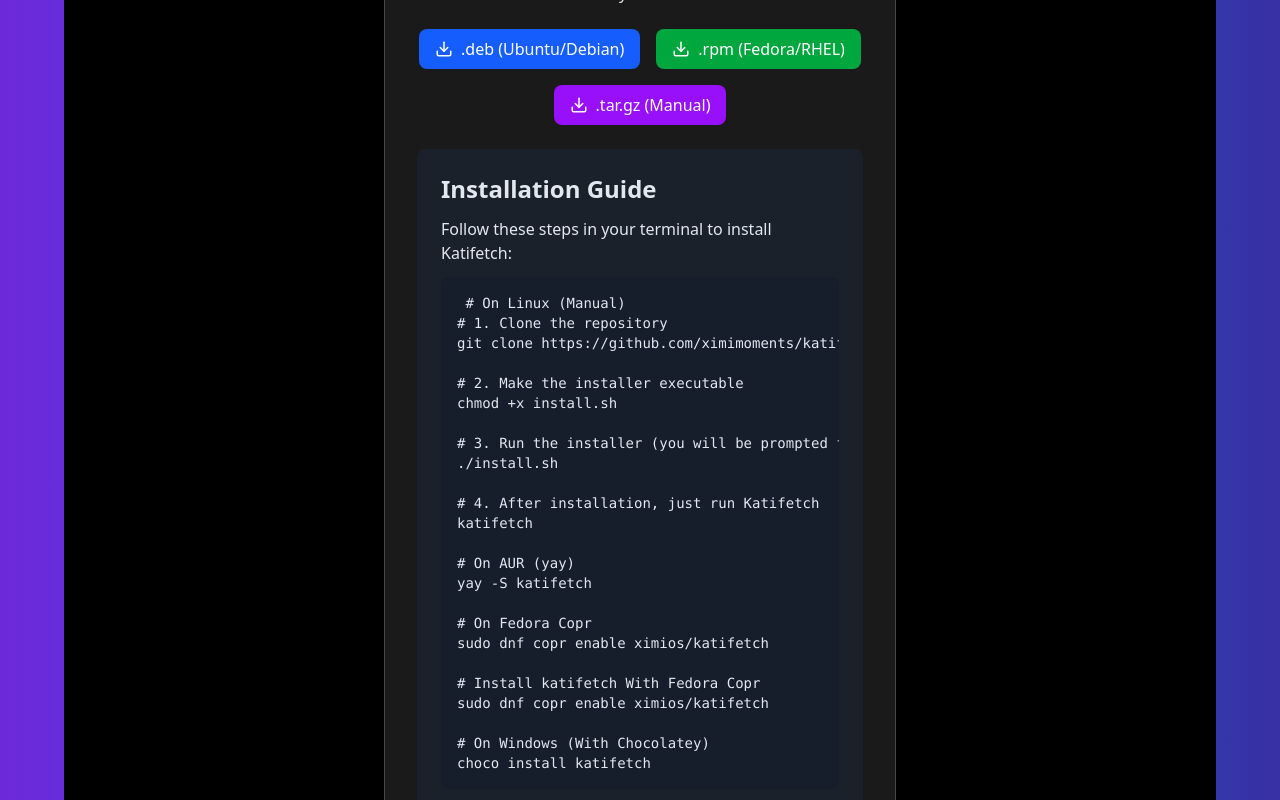
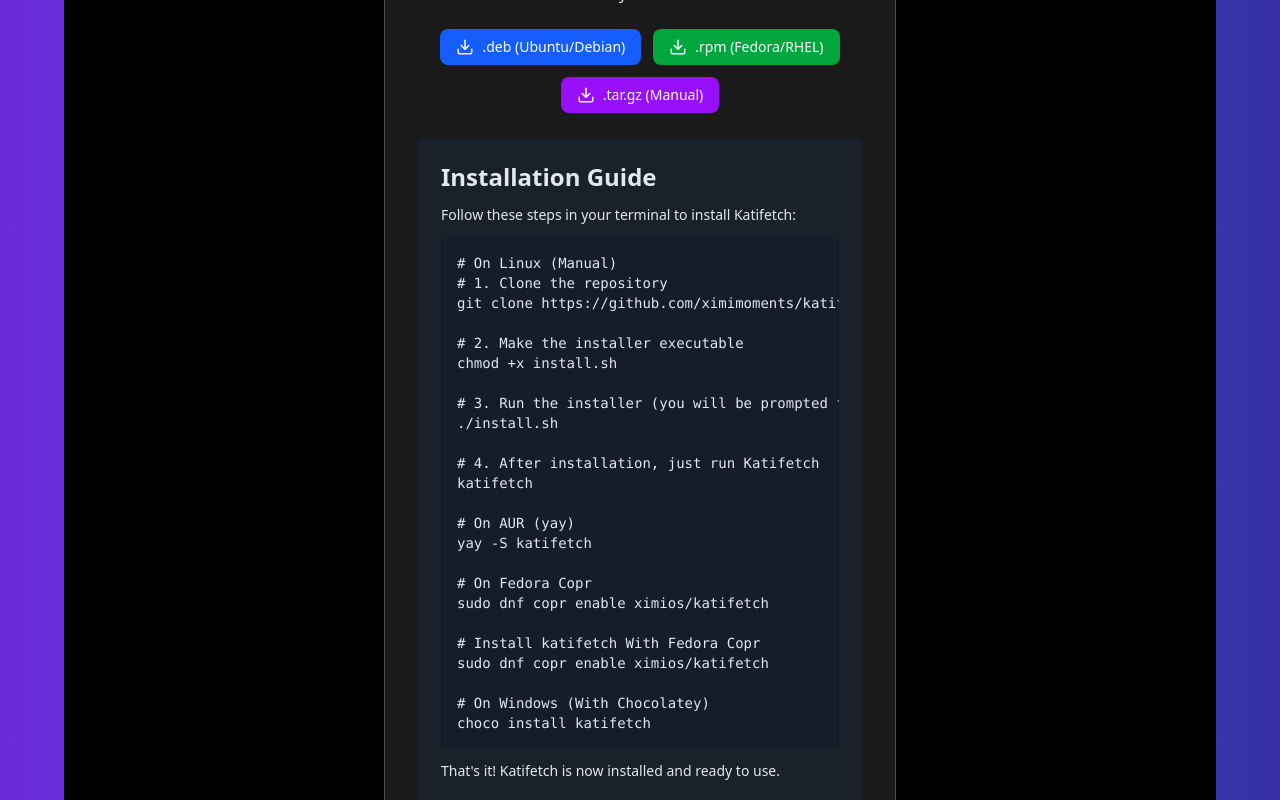
Before and after one commit to ximimoments/katifetch-site, a React (Vite) app: page / in a window 1280 px wide. Shown: the part 1040-1840 px from the top of the page. Built offline with nearby package versions, Linux system fonts and the light colour scheme.

Commit message:
Update InstallerCard.jsx

```diff
--- a/src/components/InstallerCard.jsx
+++ b/src/components/InstallerCard.jsx
@@ -4,21 +4,21 @@
 export default function InstallerCard() {
   return (
     <motion.div
-      className="bg-white/10 backdrop-blur-lg border border-white/20 rounded-2xl p-8 text-center text-white shadow-lg max-w-lg mx-auto"
+      className="bg-white/10 backdrop-blur-lg border border-white/20 rounded-2xl p-4 sm:p-8 text-center text-white shadow-lg w-full max-w-lg mx-auto box-border overflow-hidden"
       initial={{ opacity: 0, y: 30 }}
       animate={{ opacity: 1, y: 0 }}
       transition={{ duration: 0.6 }}
     >
-      <h2 className="text-3xl font-semibold mb-3">Download Katifetch</h2>
-      <p className="text-gray-200 mb-6">
+      <h2 className="text-2xl sm:text-3xl font-semibold mb-3">Download Katifetch</h2>
+      <p className="text-gray-200 mb-6 text-sm sm:text-base">
         Choose your preferred format to install Katifetch on your system.
       </p>
 
       {/* Download Buttons */}
-      <div className="flex flex-wrap justify-center gap-4 mb-6">
+      <div className="flex flex-wrap justify-center gap-3 mb-6 w-full">
         <a
           href="https://github.com/ximimoments/katifetch/releases/download/13.1/katifetch-13.1.deb"
-          className="flex items-center gap-2 bg-blue-600 hover:bg-blue-700 transition px-4 py-2 rounded-lg font-medium"
+          className="flex items-center gap-2 bg-blue-600 hover:bg-blue-700 transition px-3 sm:px-4 py-2 rounded-lg font-medium text-xs sm:text-sm"
         >
           <Download size={18} />
           <span>.deb (Ubuntu/Debian)</span>
@@ -26,7 +26,7 @@
 
         <a
           href="https://github.com/ximimoments/katifetch/releases/download/13.1/katifetch-13.1-2.fc43.noarch.rpm"
-          className="flex items-center gap-2 bg-green-600 hover:bg-green-700 transition px-4 py-2 rounded-lg font-medium"
+          className="flex items-center gap-2 bg-green-600 hover:bg-green-700 transition px-3 sm:px-4 py-2 rounded-lg font-medium text-xs sm:text-sm"
         >
           <Download size={18} />
           <span>.rpm (Fedora/RHEL)</span>
@@ -34,7 +34,7 @@
 
         <a
           href="https://github.com/ximimoments/katifetch/releases/download/13.1/katifetch-13.1.tar.gz"
-          className="flex items-center gap-2 bg-purple-600 hover:bg-purple-700 transition px-4 py-2 rounded-lg font-medium"
+          className="flex items-center gap-2 bg-purple-600 hover:bg-purple-700 transition px-3 sm:px-4 py-2 rounded-lg font-medium text-xs sm:text-sm"
         >
           <Download size={18} />
           <span>.tar.gz (Manual)</span>
@@ -42,14 +42,15 @@
       </div>
 
       {/* Installation Guide */}
-      <div className="text-left bg-slate-800/50 p-6 rounded-lg text-slate-200 mb-6">
-        <h3 className="text-2xl font-semibold mb-3">Installation Guide</h3>
-        <p className="mb-3">
+      <div className="text-left bg-slate-800/50 p-4 sm:p-6 rounded-lg text-slate-200 mb-6 w-full max-w-full overflow-hidden">
+        <h3 className="text-xl sm:text-2xl font-semibold mb-3">Installation Guide</h3>
+        <p className="mb-3 text-xs sm:text-sm">
           Follow these steps in your terminal to install Katifetch:
         </p>
 
-        <pre className="bg-slate-900/40 p-4 rounded-lg overflow-auto text-sm">
-{` # On Linux (Manual)
+        <div className="w-full overflow-x-auto">
+          <pre className="bg-slate-900/40 p-4 rounded-lg text-xs sm:text-sm font-mono whitespace-pre min-w-full">
+{`# On Linux (Manual)
 # 1. Clone the repository
 git clone https://github.com/ximimoments/katifetch.git && cd katifetch
 
@@ -72,10 +73,11 @@
 sudo dnf copr enable ximios/katifetch
 
 # On Windows (With Chocolatey)
-choco install katifetch `}
-        </pre>
+choco install katifetch`}
+          </pre>
+        </div>
 
-        <p className="mt-3">
+        <p className="mt-3 text-xs sm:text-sm">
           That's it! Katifetch is now installed and ready to use.
         </p>
       </div>
```
